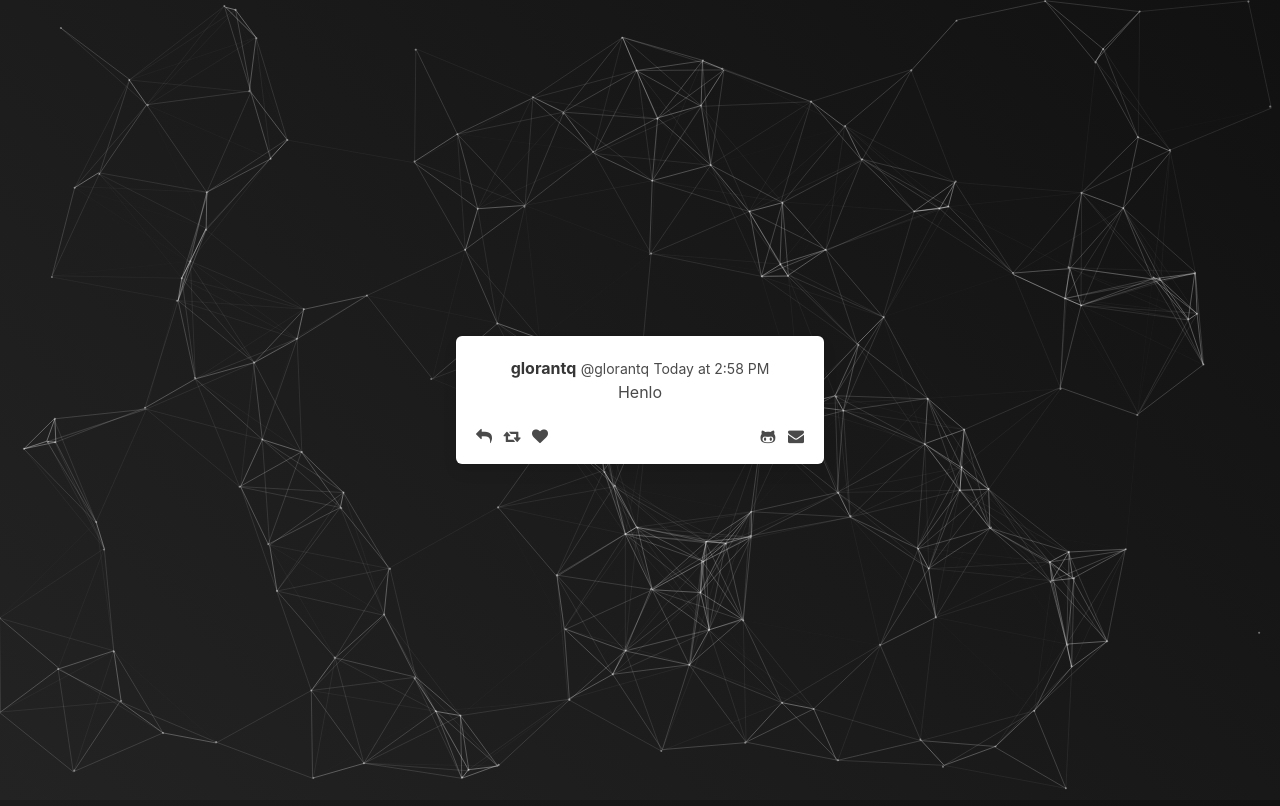
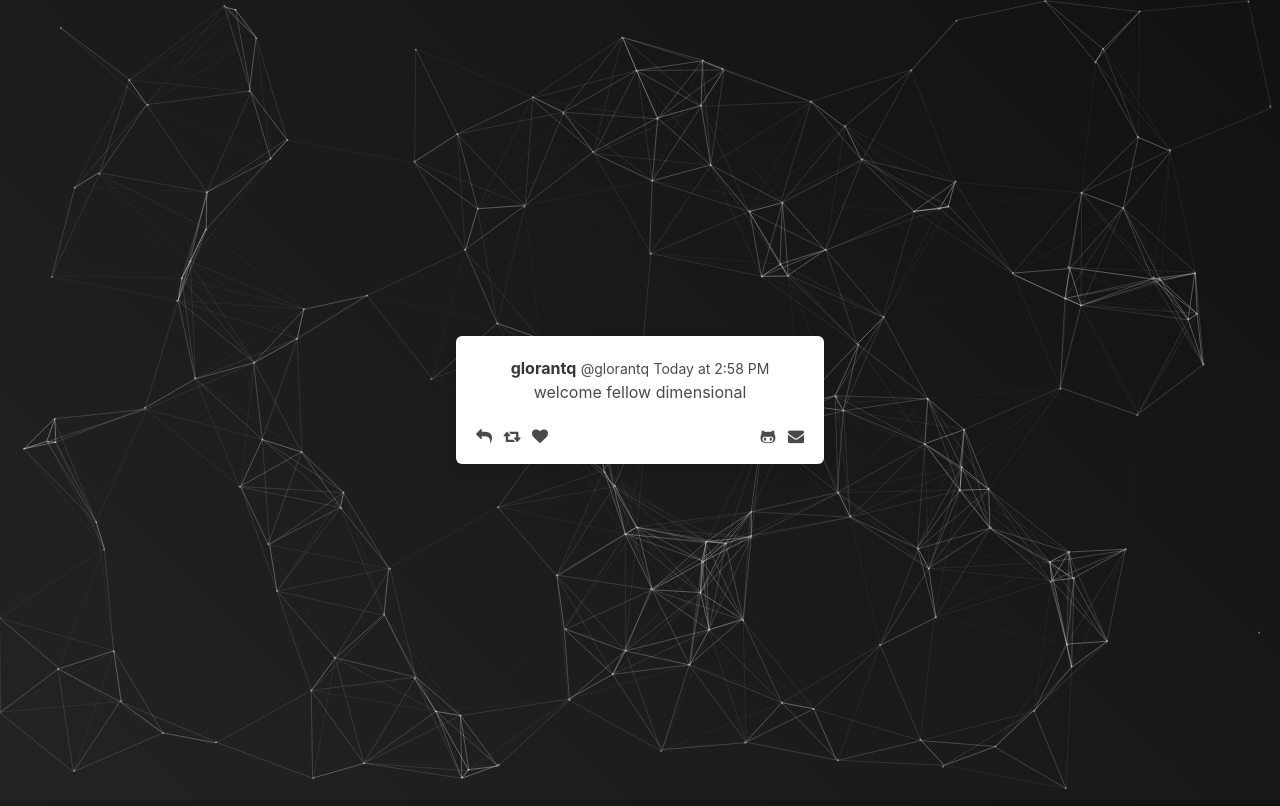
Before and after one commit to glorantq/glorantq.github.io, a plain HTML site: page index.html in a window 1280 px wide. Drawn offline with nearby package versions, Linux system fonts and the light colour scheme.

Commit message:
Added dynamic messages

```diff
--- a/assets/js/app.js
+++ b/assets/js/app.js
@@ -17,3 +17,39 @@ false, "out_mode": "out", "bounce": false, "attract": { "enable": true,
 "distance": 400, "size": 40, "duration": 2, "opacity": 8, "speed": 3 },
 "repulse": { "distance": 73.08694910712106, "duration": 0.4 }, "push": {
 "particles_nb": 4 }, "remove": { "particles_nb": 2 } } }, "retina_detect": true });
+
+let messages = [
+  "Henlo",
+  "Henlo fren",
+  "haha yes",
+  "welcome fellow dimensional",
+  "haha yes this is my W E B S I T E",
+  "welcome to this universe fren",
+  "void.mp8 is invading this plane<br>Please wait...",
+  "goond morning",
+  "you may access the C U B E S",
+  "welcome to the C U B E S fren",
+  "the left buttons do nothing",
+  "*scronch*",
+  "do i see a VEGETAL??",
+  "i protec",
+  "no attac allowed here fren",
+  "beware of PILLARS",
+  "welcome to the secretts",
+  "haha",
+  "whom'st'd've",
+  "are you surreal my fren?",
+  "haha A S C E N D",
+  "haha NO",
+  "You have accessed a surreal website",
+  "haha",
+  "Kotlin > Java > C++ > C#"
+];
+
+$("document").ready(() => {
+  $("#tweet_message").html(messages[random(0, messages.length)]);
+});
+
+function random(lowerBound, upperBound) {
+  return Math.floor((Math.random() * upperBound) + lowerBound);
+}
--- a/index.html
+++ b/index.html
@@ -29,7 +29,7 @@
                 <div class="content">
                   <p>
                     <strong>glorantq</strong> <small>@glorantq</small> <small>Today at 2:58 PM</small><br>
-                    Henlo
+                    <span id="tweet_message"></span>
                   </p>
                 </div>
                 <nav class="level is-mobile">
```
